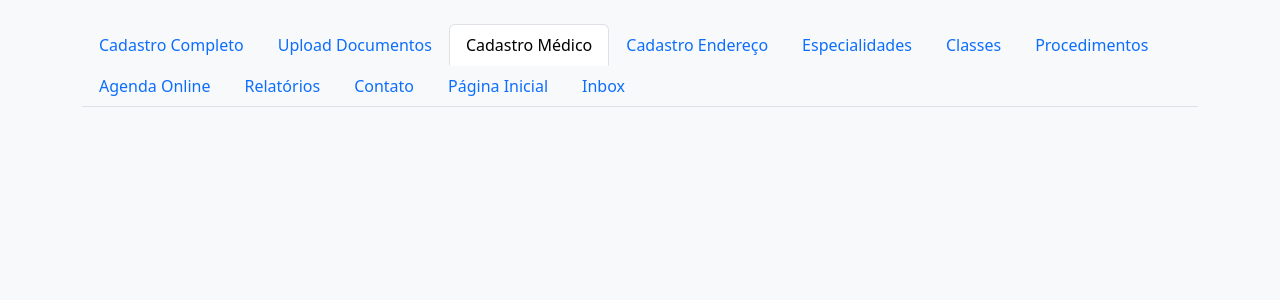
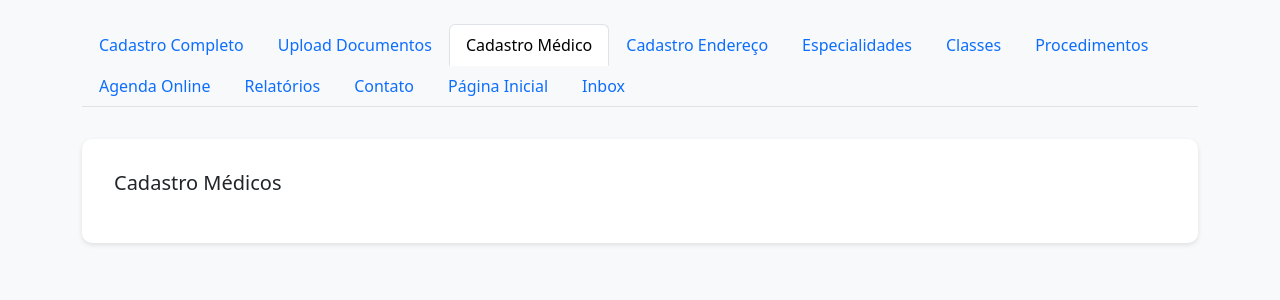
Before and after one commit to Vinicius-DEV1/MedExame-Site, a Django app: template app_site/templates/app_site/Administracao/painel-adminstrativo-ADM.html in a window 1280 px wide, after a click on "Cadastro Médico". Shown: the top 300 px of the page. Run offline with Django 5.2, Linux system fonts and the light colour scheme; the template is opened without the code that fills it, so the values that code supplies are empty; some libraries are stand-ins or nearby versions.

Commit message:
criados as tabs restantes do painel de adm do site

```diff
--- a/app_site/templates/app_site/Administracao/painel-adminstrativo-ADM.html
+++ b/app_site/templates/app_site/Administracao/painel-adminstrativo-ADM.html
@@ -373,17 +373,74 @@
                 </div>
             </div>
 
-            <!-- TAB LIVRE-->
-            <div class="tab-pane fade" id="upload-documentos" role="tabpanel">
+            <!-- TAB: Cadastro Médico-->
+            <div class="tab-pane fade" id="cadastro-medico" role="tabpanel">
+                <div class="form-section">
+                    <h3>Cadastro Médicos</h3>
+                    <form>
+                    </form>
+                </div>
+            </div>
+
+            <!-- TAB: Cadastro Endereço-->
+            <div class="tab-pane fade" id="cadastro-endereco" role="tabpanel">
+                <div class="form-section">
+                    <h3>Cadastro de Endereço</h3>
+                    <form>
+                    </form>
+                </div>
+            </div>
+
+            <!-- TAB: Especialidades-->
+            <div class="tab-pane fade" id="especialidades" role="tabpanel">
                 <div class="form-section">
                     <h3>Upload de Documentos</h3>
-                    <form id="formUploadDocumentos">
-                        <div class="mb-3">
-                            <label for="docProposta" class="form-label">Formulário de Proposta</label>
-                            <input type="file" id="docProposta" class="form-control" accept="application/pdf,image/*" required>
-                        </div>
-                        <!-- Continuar com outros documentos -->
-                        <button type="submit" class="btn btn-primary">Enviar Documentos</button>
+                    <form>
+                    </form>
+                </div>
+            </div>
+
+            <!-- TAB: Classes-->
+            <div class="tab-pane fade" id="classes" role="tabpanel">
+                <div class="form-section">
+                    <h3>Classes</h3>
+                    <form>
+                    </form>
+                </div>
+            </div>
+
+            <!-- TAB: Procedimentos-->
+            <div class="tab-pane fade" id="procedimentos" role="tabpanel">
+                <div class="form-section">
+                    <h3>Procedimentos</h3>
+                    <form>
+                    </form>
+                </div>
+            </div>
+
+            <!-- TAB: Agenda online-->
+            <div class="tab-pane fade" id="agenda-online" role="tabpanel">
+                <div class="form-section">
+                    <h3>Agenda online</h3>
+                    <form >
+                    </form>
+                </div>
+            </div>
+
+            <!-- TAB: Relatorios-->
+            <div class="tab-pane fade" id="relatorios" role="tabpanel">
+                <div class="form-section">
+                    <h3>Relatórios</h3>
+                    <form>
+                    </form>
+                </div>
+            </div>
+
+            <!-- TAB: ADICIONAL PARA NOVAS INSERÇÕES-->
+            <div class="tab-pane fade" id="id-reservado" role="tabpanel">
+                <div class="form-section">
+                    <h3>ADICIONAL PARA NOVAS INSERÇÕES</h3>
+                    <form>
                     </form>
                 </div>
             </div>
```
